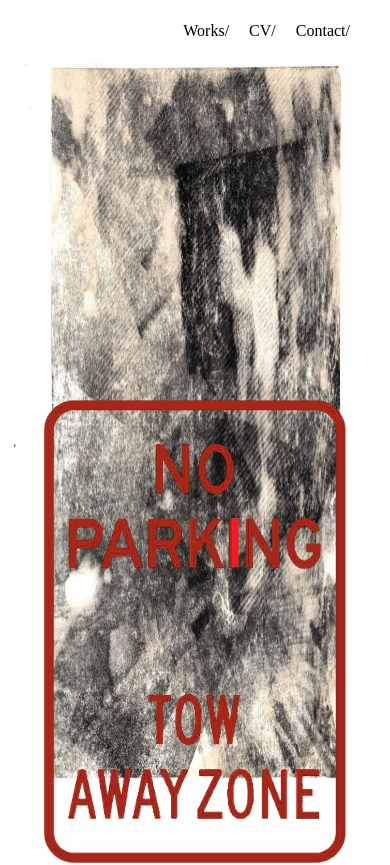
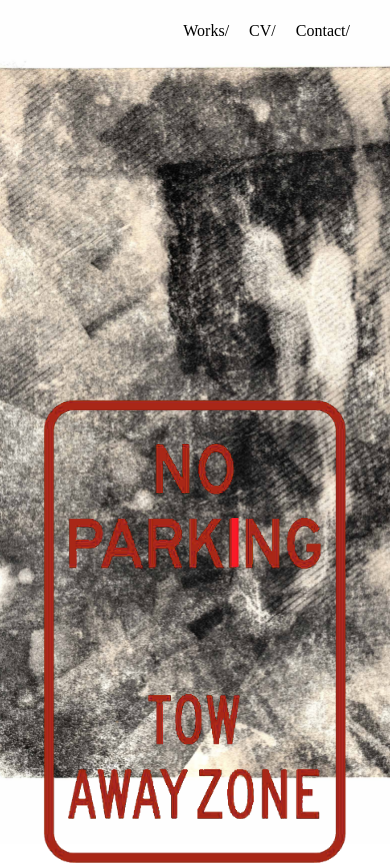
Before and after one commit to innoononi/inoxu022.github.io, a plain HTML site: page index.html in a window 390 px wide. Shown: the top 865 px of the page. After the commit the page ends 844 px from the top, so only its background shows below. Drawn offline with Linux system fonts and the light colour scheme.

Commit message:
try fix the bg on mobile

```diff
--- a/style.css
+++ b/style.css
@@ -5,8 +5,18 @@ body {
   color: #fff;
   min-height: 100vh;
   overflow-x: hidden;
-  background: url('images/background.jpg') no-repeat center top fixed;
-  background-size: 100% auto; /* fit width, scale height */
+  display: block;
+  position: fixed;
+  left: 0;
+  top: 0;
+  width: 100%;
+  height: 100%;
+  z-index: -10;
+  background: url('images/background.jpg') no-repeat center center;
+  -webkit-background-size: cover;
+  -moz-background-size: cover;
+  -o-background-size: cover;
+  background-size: cover;
   background-attachment: fixed;
 }
 
```
